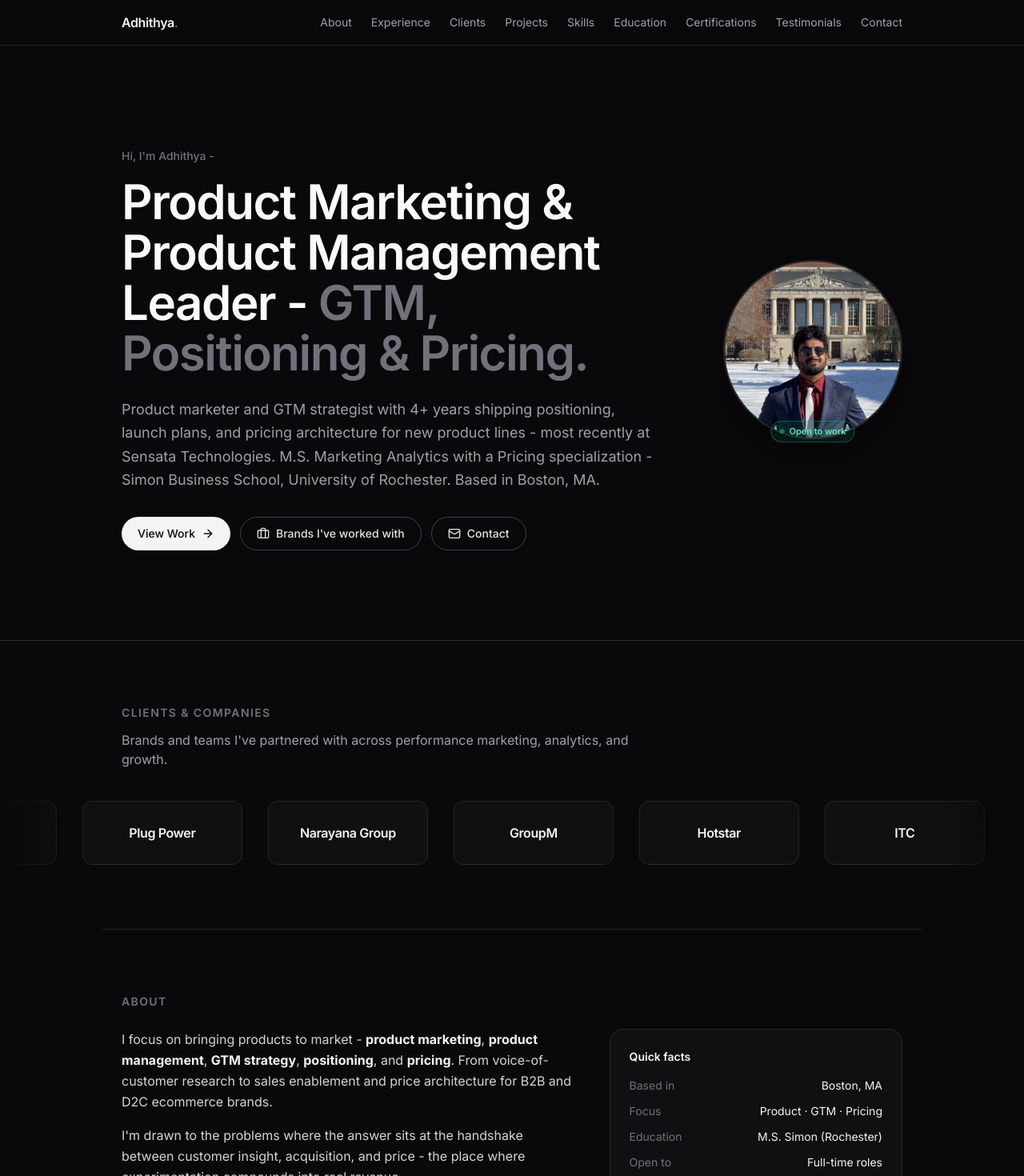
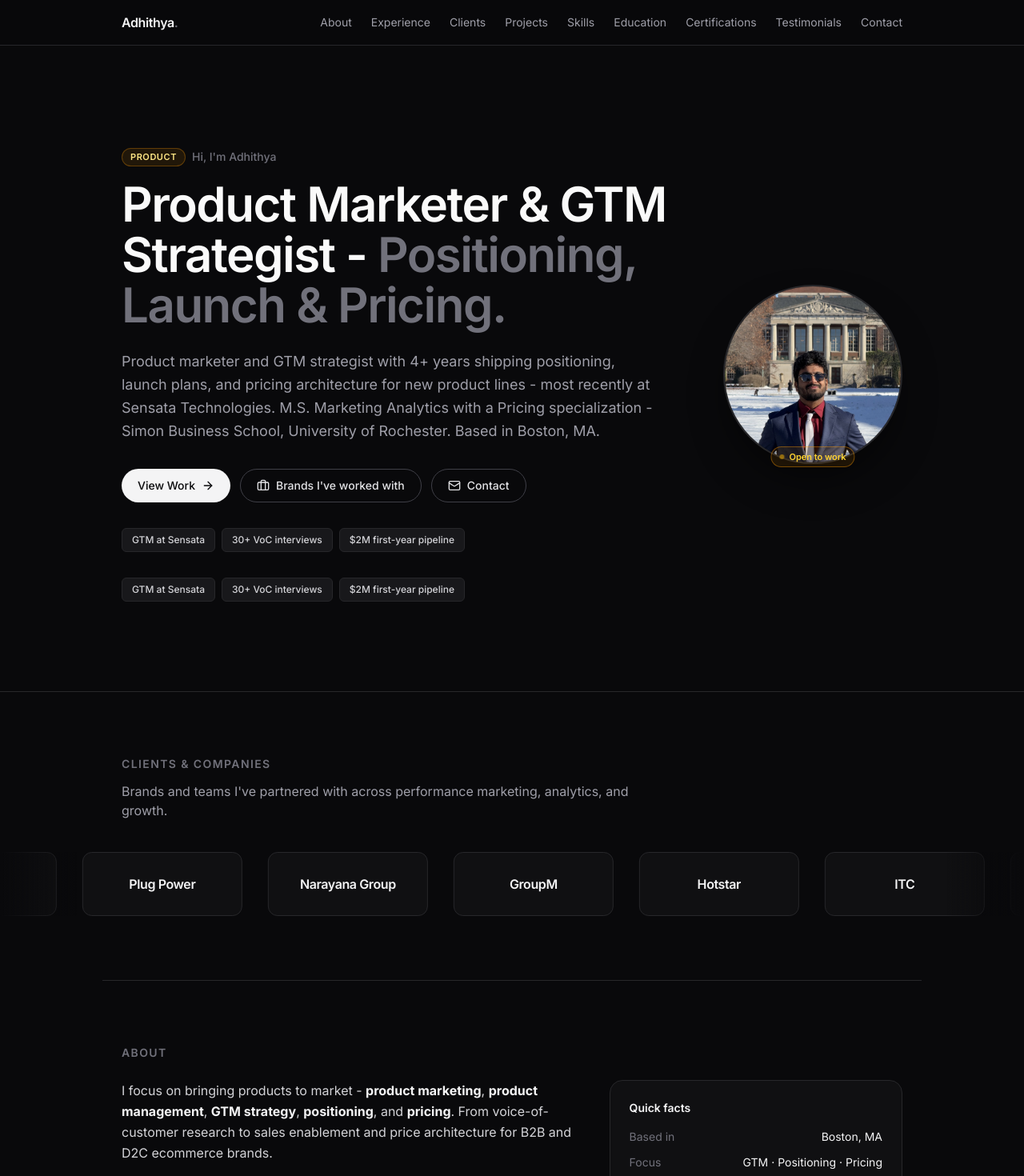
Before and after one commit to arokhith1998/adhi-product, a Next.js app: page / in a window 1280 px wide. Shown: the top 1470 px of the page at 80% size. Built offline with nearby package versions, Linux system fonts and the light colour scheme.

Commit message:
Variant differentiation: tagline chip, stat pills, accent colour, tailored quick facts

```diff
--- a/src/app/layout.tsx
+++ b/src/app/layout.tsx
@@ -21,6 +21,8 @@ export default function RootLayout({
     <html lang="en" className={`${inter.variable} antialiased`}>
       <body className="font-sans">
         {children}
+        {/* tw-safelist */}
+        <span className="hidden bg-amber-500/10 border-amber-500/40 border-amber-500/30 text-amber-300 text-amber-200 bg-amber-400" aria-hidden />
         <Analytics />
       </body>
     </html>
--- a/src/components/About.tsx
+++ b/src/components/About.tsx
@@ -31,15 +31,15 @@ export default function About() {
               </div>
               <div className="flex justify-between">
                 <dt className="text-zinc-500">Focus</dt>
-                <dd className="text-zinc-100">Product · GTM · Pricing</dd>
+                <dd className="text-zinc-100">GTM · Positioning · Pricing</dd>
               </div>
               <div className="flex justify-between">
-                <dt className="text-zinc-500">Education</dt>
-                <dd className="text-zinc-100">M.S. Simon (Rochester)</dd>
+                <dt className="text-zinc-500">Current role</dt>
+                <dd className="text-zinc-100">Growth & PMM @ Sensata</dd>
               </div>
               <div className="flex justify-between">
                 <dt className="text-zinc-500">Open to</dt>
-                <dd className="text-zinc-100">Full-time roles</dd>
+                <dd className="text-zinc-100">PMM / PM roles</dd>
               </div>
             </dl>
           </div>
--- a/src/components/Hero.tsx
+++ b/src/components/Hero.tsx
@@ -13,13 +13,18 @@ export default function Hero() {
         className="grid md:grid-cols-[1fr_auto] gap-10 items-center"
       >
         <div>
-          <p className="text-sm font-medium text-zinc-500 mb-4">
-            Hi, I&apos;m Adhithya -
-          </p>
+          <div className="flex items-center gap-2 mb-4">
+            <span className="inline-flex items-center rounded-full bg-amber-500/10 border border-amber-500/30 text-amber-200 text-[11px] font-semibold px-2.5 py-0.5 uppercase tracking-wider">
+              Product
+            </span>
+            <span className="text-sm font-medium text-zinc-500">
+              Hi, I&apos;m Adhithya
+            </span>
+          </div>
           <h1 className="text-4xl sm:text-6xl font-semibold tracking-tight leading-[1.05] max-w-3xl text-zinc-50">
-            Product Marketing & Product Management Leader -{" "}
+            Product Marketer & GTM Strategist -{" "}
             <span className="text-zinc-500">
-              GTM, Positioning & Pricing.
+              Positioning, Launch & Pricing.
             </span>
           </h1>
           <p className="mt-6 max-w-2xl text-lg text-zinc-400 leading-relaxed">
@@ -46,6 +51,28 @@ export default function Hero() {
               <Mail className="w-4 h-4" /> Contact
             </a>
           </div>
+          <div className="mt-8 flex flex-wrap gap-2">
+            <span className="inline-flex items-center rounded-md bg-zinc-900 border border-zinc-800 text-zinc-300 text-xs font-medium px-3 py-1.5">
+              GTM at Sensata
+            </span>
+            <span className="inline-flex items-center rounded-md bg-zinc-900 border border-zinc-800 text-zinc-300 text-xs font-medium px-3 py-1.5">
+              30+ VoC interviews
+            </span>
+            <span className="inline-flex items-center rounded-md bg-zinc-900 border border-zinc-800 text-zinc-300 text-xs font-medium px-3 py-1.5">
+              $2M first-year pipeline
+            </span>
+          </div>
+          <div className="mt-8 flex flex-wrap gap-2">
+            <span className="inline-flex items-center rounded-md bg-zinc-900 border border-zinc-800 text-zinc-300 text-xs font-medium px-3 py-1.5">
+              GTM at Sensata
+            </span>
+            <span className="inline-flex items-center rounded-md bg-zinc-900 border border-zinc-800 text-zinc-300 text-xs font-medium px-3 py-1.5">
+              30+ VoC interviews
+            </span>
+            <span className="inline-flex items-center rounded-md bg-zinc-900 border border-zinc-800 text-zinc-300 text-xs font-medium px-3 py-1.5">
+              $2M first-year pipeline
+            </span>
+          </div>
         </div>
 
         <div className="relative shrink-0 justify-self-start md:justify-self-end">
@@ -57,8 +84,8 @@ export default function Hero() {
               className="w-full h-full object-cover"
             />
           </div>
-          <span className="absolute -bottom-1 left-1/2 -translate-x-1/2 flex items-center gap-1.5 rounded-full bg-emerald-500/10 border border-emerald-500/40 text-emerald-300 text-[11px] font-semibold px-2.5 py-1 whitespace-nowrap">
-            <span className="h-1.5 w-1.5 rounded-full bg-emerald-400 animate-pulse" />
+          <span className="absolute -bottom-1 left-1/2 -translate-x-1/2 flex items-center gap-1.5 rounded-full bg-amber-500/10 border border-amber-500/40 text-amber-300 text-[11px] font-semibold px-2.5 py-1 whitespace-nowrap">
+            <span className="h-1.5 w-1.5 rounded-full bg-amber-400 animate-pulse" />
             Open to work
           </span>
         </div>
```
